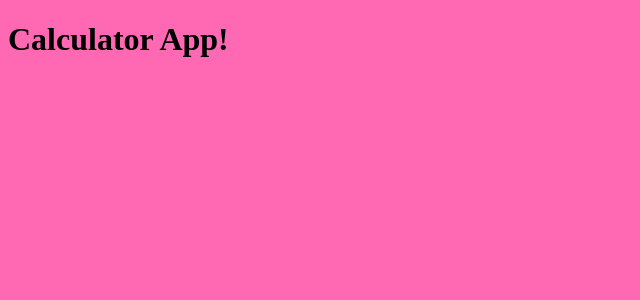
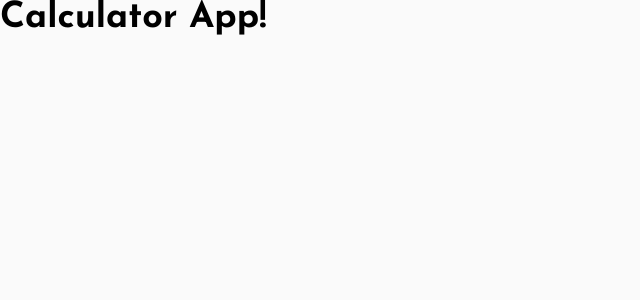
Before and after one commit to HiddenOgre28/calculator, a React (Create React App) app: page / in a window 1280 px wide. Shown: the top 300 px of the page, without its empty margins (0-640 px from the left). Built offline with nearby package versions, Linux system fonts and the light colour scheme.

Commit message:
Added component and style files

```diff
--- /dev/null
+++ b/src/components/Buttons.js
@@ -0,0 +1,11 @@
+import React from 'react';
+
+const Buttons = () => {
+  return (
+    <div className='Buttons'>
+
+    </div>
+  );
+}
+
+export default Buttons;
--- /dev/null
+++ b/src/components/Display.js
@@ -0,0 +1,11 @@
+import React from 'react';
+
+const Display = () => {
+  return (
+    <div className='Display'>
+
+    </div>
+  );
+}
+
+export default Display;
--- /dev/null
+++ b/src/components/Footer.js
@@ -0,0 +1,9 @@
+const Footer = () => {
+  return (
+    <div className='Footer'>
+
+    </div>
+  );
+}
+
+export default Footer;
--- /dev/null
+++ b/src/components/Header.js
@@ -0,0 +1,11 @@
+import React from 'react';
+
+const Header = () => {
+  return (
+    <div className='Header'>
+
+    </div>
+  );
+}
+
+export default Header;
--- a/src/styles/App.scss
+++ b/src/styles/App.scss
@@ -1,3 +1,87 @@
+/* Imports */
+@import url('https://fonts.googleapis.com/css2?family=Josefin+Sans:wght@400;700&display=swap');
+
+/* Variables */
+:root {
+    /* Color palette */
+    --primary-color: hsl(220, 98%, 61%);
+    --secondary-color: rgb(255, 255, 255);
+    --check-background: linear-gradient(90deg, rgba(87,221,255,1) 0%, rgba(192,88,243,1) 100%);
+    --box-shadow: hsla(210, 75%, 27%, 0.1);
+
+    /* Light Theme */
+    --lt-very-light-gray: hsl(0, 0%, 98%);
+    --lt-very-light-grayish-blue: hsl(236, 33%, 92%);
+    --lt-light-grayish-blue: hsl(233, 11%, 84%);
+    --lt-dark-grayish-blue: hsl(237, 9%, 61%);
+    --lt-very-dark-grayish-blue: hsl(235, 19%, 35%);
+
+    /* Dark Theme */
+    --dt-very-dark-blue: hsl(235, 21%, 11%);
+    --dt-very-dark-desaturated-blue: hsl(235, 24%, 19%);
+    --dt-light-grayish-blue: hsl(234, 39%, 85%);
+    --dt-light-grayish-blue-hover: hsl(236, 33%, 92%);
+    --dt-dark-grayish-blue: hsl(234, 11%, 52%);
+    --dt-very-dark-grayish-blue: hsl(233, 14%, 35%);
+    --dt-very-very-dark-grayish-blue: hsl(237, 14%, 26%);
+
+    /* Typography */
+    --primary-font: 'Josefin Sans', sans-serif;
+
+    --font-weigth-normal: 400;
+    --font-weigth-bold: 700;
+
+    --atributtion-font-size: 0.6875rem;
+    --link-color: hsl(228, 45%, 44%);
+
+    font-size: 18px;
+}
+
+/* Reusable Code */
+@mixin flexContainer($direction, $align, $justify) {
+    display: flex;
+    flex-direction: $direction;
+    align-items: $align;
+    justify-content: $justify;
+}
+
+/* Mobile 320px */
+/* Base */
+*,
+*::before,
+*::after {
+    margin: 0;
+    padding: 0;
+    box-sizing: border-box;
+}
+
 body {
-    background-color: hotpink;
+    font-family: var(--primary-font);
+    background-color: var(--lt-very-light-gray);
 }
+
+a {
+    color: var(--link-color);
+}
+
+button {
+    background: none;
+    border: none;
+
+    &:hover {
+        cursor: pointer;
+    }
+}
+
+
+/* Layout - 375px Mobile Medium */
+
+.App {
+
+}
+
+/* Modules - 375px Mobile Medium */
+@import "./Header";
+@import "./Display";
+@import "./Buttons";
+@import "./Footer";
--- /dev/null
+++ b/src/styles/_Buttons.scss
@@ -0,0 +1,3 @@
+.Buttons {
+
+}
--- /dev/null
+++ b/src/styles/_Display.scss
@@ -0,0 +1,3 @@
+.Display {
+
+}
--- /dev/null
+++ b/src/styles/_Footer.scss
@@ -0,0 +1,3 @@
+.Footer {
+
+}
--- /dev/null
+++ b/src/styles/_Header.scss
@@ -0,0 +1,3 @@
+.Header {
+
+}
```
Also changed, not shown: 1 other file (tests, documents, lock files or other folders).
